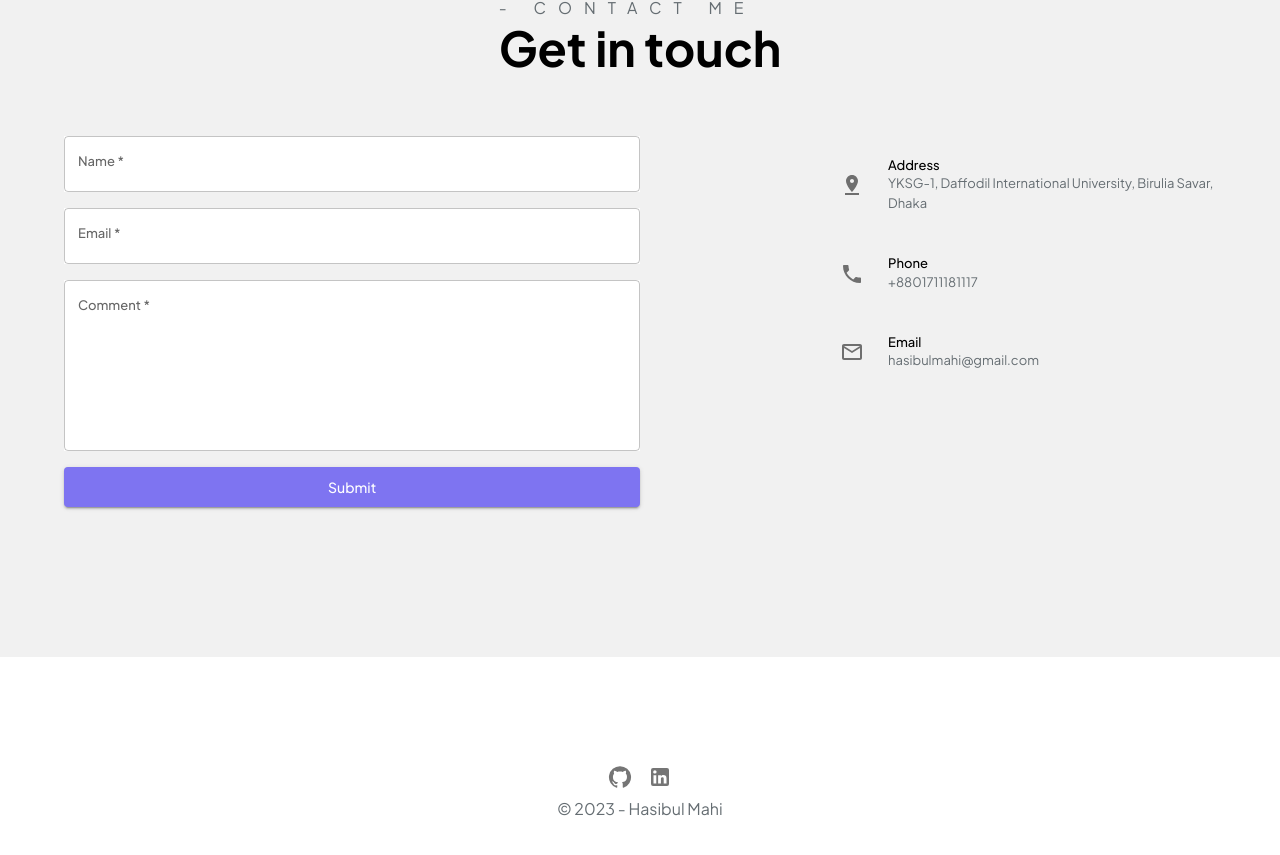
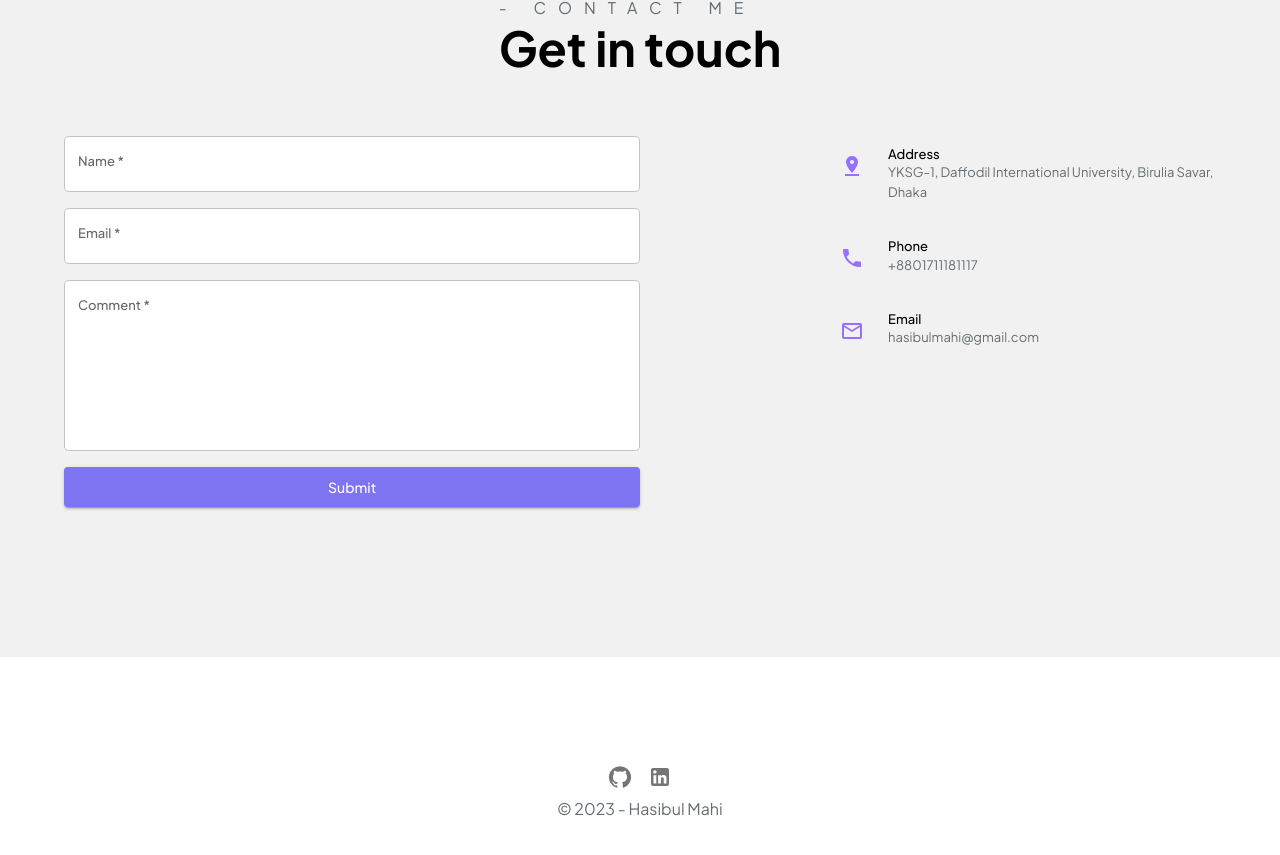
Before and after one commit to hasibulmahi/personal-portfolio, a Next.js app: page / in a window 1280 px wide. Shown: the part 4192-5047 px from the top of the page. Built offline with nearby package versions, Linux system fonts and the light colour scheme.

Commit message:
Update contact.component.js
contact icon bg fixed

```diff
--- a/components/contact/contact.component.js
+++ b/components/contact/contact.component.js
@@ -111,22 +111,25 @@ function Contact(props) {
                 return (
                   <Stack
                     sx={{
-                      py: "5px",
+                      py: "10px",
                     }}
                     direction="row"
                     key={i}
                   >
+                    <Box>
                       <IconButton
                         sx={{
                           marginRight: 2,
+                          borderRadius: "10px",
+                          color: "#9670ff",
                         }}
                       >
                         {item.icon}
                       </IconButton>
+                    </Box>
                     <Stack
                       sx={{
                         mb: 2,
-                        paddingTop: 2,
                       }}
                     >
                       <Typography variant="h5" fontSize={13} fontWeight={500}>
```
Lines whose indentation alone changed are shown as unchanged.
